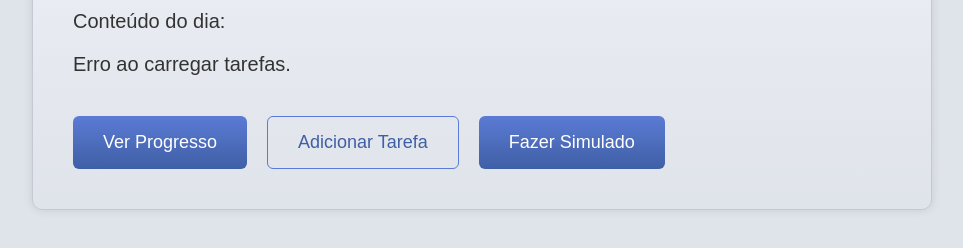
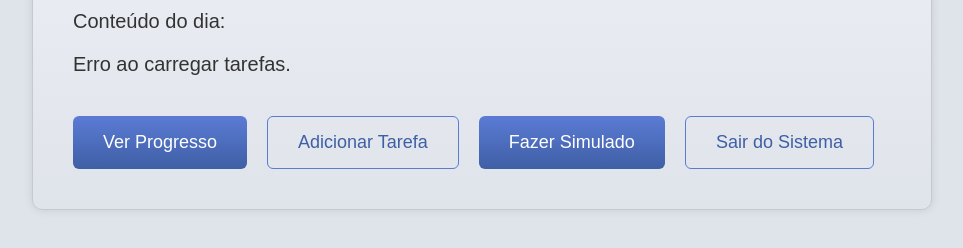
Before and after one commit to RodrigueFernando/Organizador-de-Estudos, a website: page planejamento.html in a window 1280 px wide. Shown: the part 166-414 px from the top of the page, without its empty margins (158-1121 px from the left). Drawn offline with Linux system fonts and the light colour scheme; no server answers.

Commit message:
feat: adiciona botão de sair do sistema

```diff
--- a/planejamento.html
+++ b/planejamento.html
@@ -10,6 +10,7 @@
 <body>
  <div class="container">
   <div class="card">
+
     <h2>PLANEJAMENTO DE ESTUDOS</h2>
 
     <p>Conteúdo do dia:</p>
@@ -17,6 +18,7 @@
     <div id="listaTarefas"></div>
 
     <div class="footer-buttons">
+
       <button type="button" class="btn primary" onclick="verProgresso()">
         Ver Progresso
       </button>
@@ -28,7 +30,13 @@
       <button type="button" class="btn primary" onclick="abrirSimulado()">
         Fazer Simulado
       </button>
+
+      <button type="button" class="btn outline" onclick="sair()">
+        Sair do Sistema
+      </button>
+
     </div>
+
   </div>
 </div>
 
@@ -167,6 +175,11 @@ console.log("lista.innerHTML final:", lista.innerHTML);
   }
 }
 
+function sair() {
+  localStorage.removeItem("usuario");
+  window.location.href = "index.html";
+}
+
 carregarTarefas();
 </script>
 </body>
```
Lines whose indentation alone changed are shown as unchanged.
